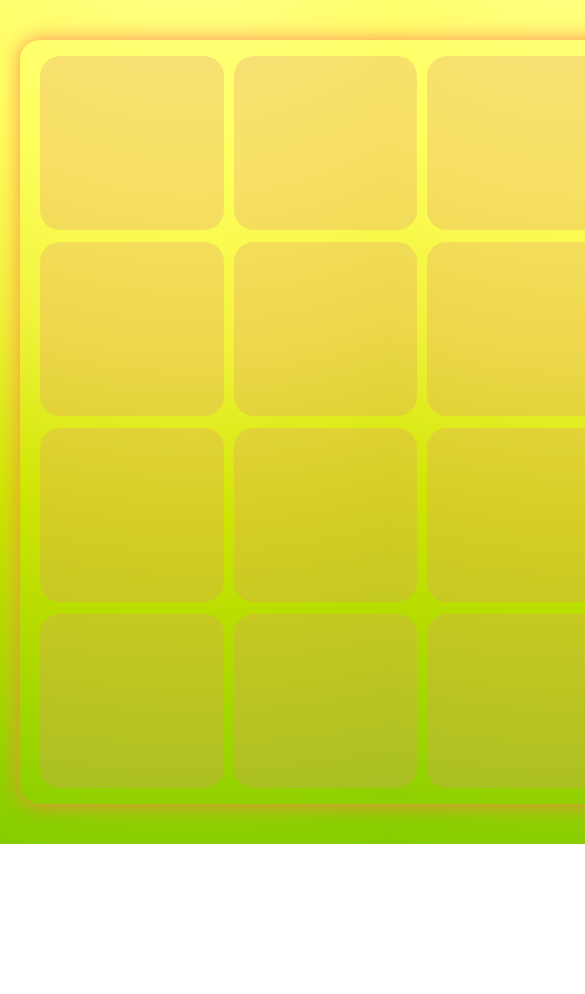
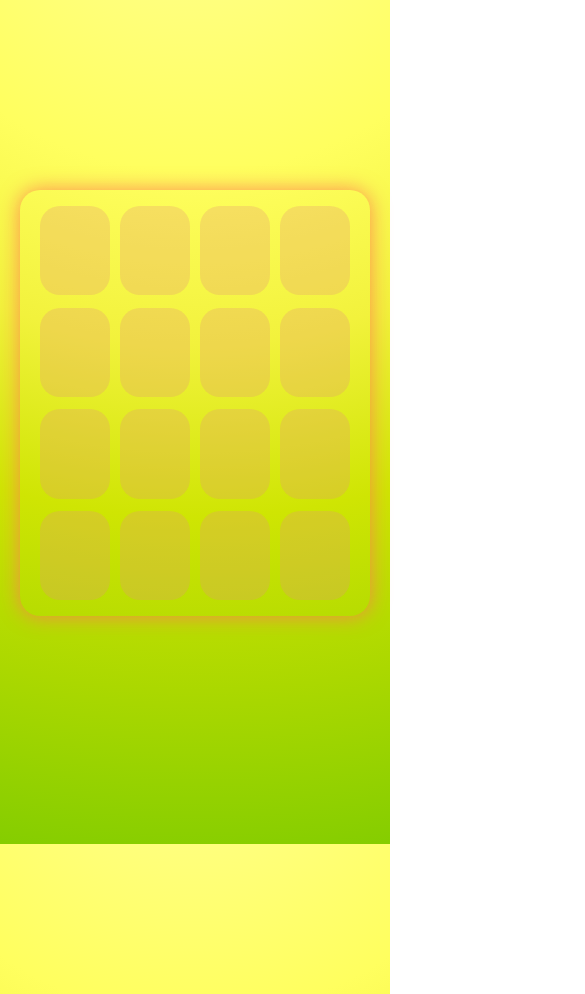
Before and after one commit to Mifaresss/memory-pair-game, a plain HTML site: page index.html in a window 390 px wide. Shown: the top 994 px of the page, 585 px wide, since content can reach past the window. Before the commit the page ends 844 px from the top, so only its background shows below. Drawn offline with Linux system fonts and the light colour scheme.

Commit message:
Fixed bugs

```diff
--- a/css/styles.css
+++ b/css/styles.css
@@ -1,4 +1,3 @@
-/* ------------------------------------------ Common Styles ------------------------------------------ */
 * {
 	box-sizing: border-box;
 }
@@ -6,8 +5,8 @@ body {
 	background: radial-gradient(circle at 50% -20.71%, #ffff99 0, #ffff7d 16.67%, #ffff5f 33.33%, #f2f23c 50%, #cfe503 66.67%, #abd800 83.33%, #85cd00 100%);
 }
 .container {
-	width: 100vh;
-	height: 100vh;
+	max-width: 100vh;
+	height: 100%;
 	margin: 0 auto;
 	padding: 40px 20px;
 }
@@ -56,3 +55,13 @@ body {
 	font-size: 30px;
 	text-align: center;
 }
+.none {
+	display: none;
+}
+
+@media (max-width: 500px) {
+	.container {
+		margin-top: 150px;
+		height: 60%;
+	}
+}
```
Also changed, not shown: index.html (line endings or trailing spaces).
